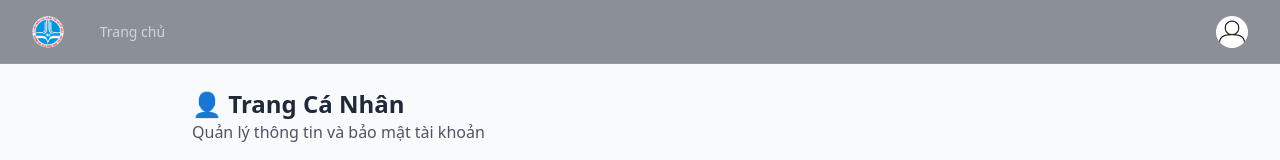
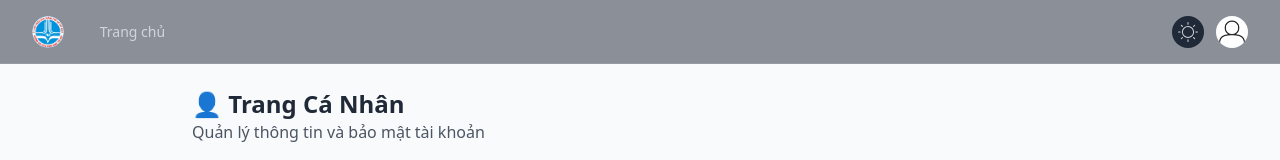
Before and after one commit to tranvietgiang/nckh, a React (Vite) app in the folder react-frontend/: page /nckh-profile in a window 1280 px wide. Shown: the top 160 px of the page. Built offline with nearby package versions, Linux system fonts and the light colour scheme; sample sign-in values are in the browser's storage.

Commit message:
add ui system

```diff
--- a/react-frontend/src/Components/Auth/Logout.jsx
+++ b/react-frontend/src/Components/Auth/Logout.jsx
@@ -1,4 +1,5 @@
 export const Logout = () => {
   localStorage.removeItem("user");
   localStorage.removeItem("token");
+  localStorage.clear();
 };
--- a/react-frontend/src/Components/Pages/Teacher/Features/ScoringFeedback.jsx
+++ b/react-frontend/src/Components/Pages/Teacher/Features/ScoringFeedback.jsx
@@ -16,6 +16,8 @@ import {
   ChevronRight,
 } from "lucide-react";
 import { useNavigate } from "react-router-dom";
+import BackToTop from "../../../ReUse/Top/BackToTop";
+import useRoleTeacher from "../../../ReUse/IsLogin/RoleTeacher";
 
 export default function ScoringFeedbackBySubject() {
   const navigate = useNavigate();
@@ -25,10 +27,11 @@ export default function ScoringFeedbackBySubject() {
     document.title = "Chấm điểm theo môn học";
   }, []);
 
+  useRoleTeacher(user?.role);
   // ===================== STATE =====================
   const [majors, setMajors] = useState([]);
   const [subjects, setSubjects] = useState([]);
-  const [reportGroups, setReportGroups] = useState([]); // [{report_id, report_name, classes:[...]}]
+  const [reportGroups, setReportGroups] = useState([]);
 
   const [selectedMajor, setSelectedMajor] = useState("");
   const [selectedSubject, setSelectedSubject] = useState("");
@@ -41,7 +44,6 @@ export default function ScoringFeedbackBySubject() {
   const [feedback, setFeedback] = useState("");
   const [loading, setLoading] = useState(false);
   const [successMessage, setSuccessMessage] = useState("");
-
 
   // ===================== LOAD NGÀNH (MẪU) =====================
   const fetchMajors = async () => {
@@ -537,6 +539,7 @@ export default function ScoringFeedbackBySubject() {
         </div>
       </div>
 
+      <BackToTop />
       <Footer />
     </>
   );
--- a/react-frontend/src/Components/ReUse/Navbar/Navbar.jsx
+++ b/react-frontend/src/Components/ReUse/Navbar/Navbar.jsx
@@ -10,10 +10,12 @@ import {
 import { Bars3Icon, BellIcon, XMarkIcon } from "@heroicons/react/24/outline";
 import { useEffect, useState } from "react";
 import { Link } from "react-router-dom";
+import { CiLight } from "react-icons/ci";
 import ModelNotifications from "../../Pages/Student/Features/ModalNotifications";
 import { getRole } from "../../Constants/INFO_USER";
 import IsLogin from "../IsLogin/IsLogin";
 import { getAuth } from "../../Constants/INFO_USER";
+import { BsMoon } from "react-icons/bs";
 function classNames(...classes) {
   return classes.filter(Boolean).join(" ");
 }
@@ -110,9 +112,32 @@ export default function Navbar() {
                 <BellIcon aria-hidden="true" className="size-6" />
               </button>
             ) : (
-              ""
+              <Menu as="div" className="relative ml-3">
+                <MenuButton className="relative flex rounded-full bg-gray-800 p-1 text-sm focus:outline-none focus:ring-2 focus:ring-white focus:ring-offset-2 focus:ring-offset-gray-800">
+                  <span className="absolute -inset-1.5" />
+                  <span className="sr-only">Open user menu</span>
+                  <CiLight
+                    size={24}
+                    className="text-gray-300 hover:text-yellow-400 transition-colors"
+                  />
+                </MenuButton>
+
+                <MenuItems className="absolute right-0 z-10 mt-2 w-48 origin-top-right rounded-md bg-gray-800 py-2 shadow-lg ring-1 ring-black ring-opacity-5 focus:outline-none">
+                  <MenuItem>
+                    <button className="flex w-full items-center px-4 py-2 text-sm text-white transition-colors hover:bg-gray-700">
+                      <CiLight className="mr-3" size={18} />
+                      Sáng
+                    </button>
+                  </MenuItem>
+                  <MenuItem>
+                    <button className="flex w-full items-center px-4 py-2 text-sm text-white transition-colors hover:bg-gray-700">
+                      <BsMoon className="mr-3" size={16} />
+                      Tối
+                    </button>
+                  </MenuItem>
+                </MenuItems>
+              </Menu>
             )}
-
             {/* Profile dropdown */}
             <Menu as="div" className="relative ml-3">
               <MenuButton className="relative flex rounded-full focus-visible:outline focus-visible:outline-2 focus-visible:outline-offset-2 focus-visible:outline-indigo-500 ">
```
